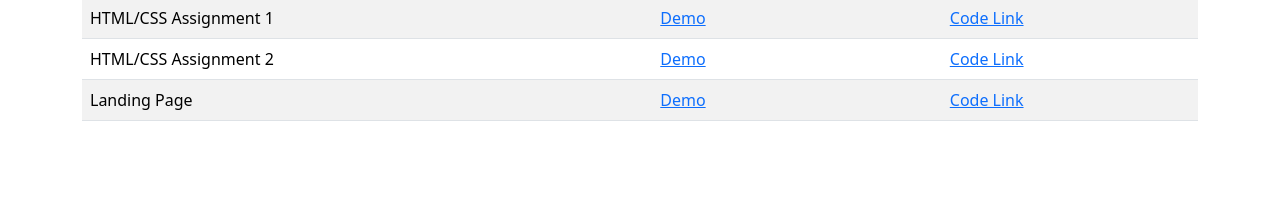
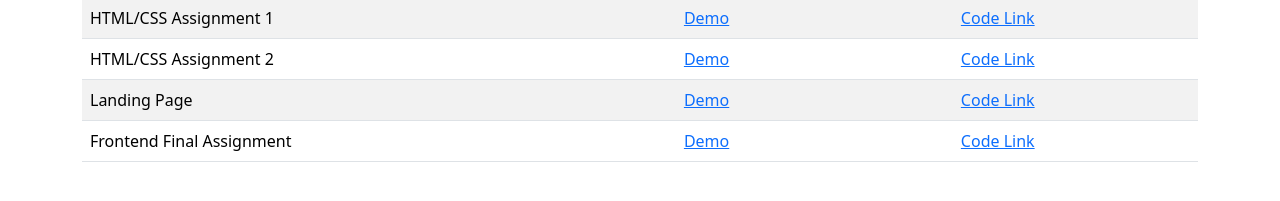
Before and after one commit to SujanButang/SujanButang.github.io, a plain HTML site: page index.html in a window 1280 px wide. Shown: the part 197-398 px from the top of the page. Drawn offline with nearby package versions, Linux system fonts and the light colour scheme.

Commit message:
Added in ASsignment Table

```diff
--- a/index.html
+++ b/index.html
@@ -60,6 +60,16 @@
               >
             </td>
           </tr>
+          <tr>
+            <td>Frontend Final Assignment</td>
+            <td><a href="Frontend Final Assignment/index.html">Demo</a></td>
+            <td>
+              <a
+                href="https://github.com/SujanButang/SujanButang.github.io/tree/main/Frontend%20Final%20Assignment"
+                >Code Link</a
+              >
+            </td>
+          </tr>
         </tbody>
       </table>
     </div>
```
